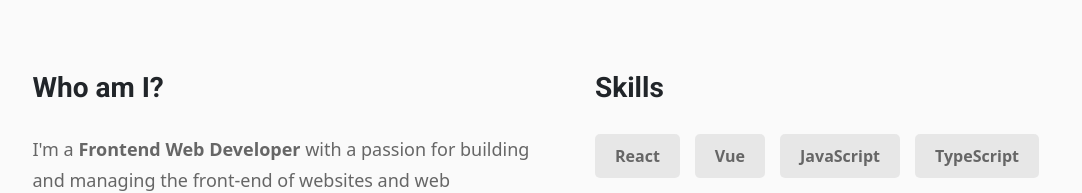
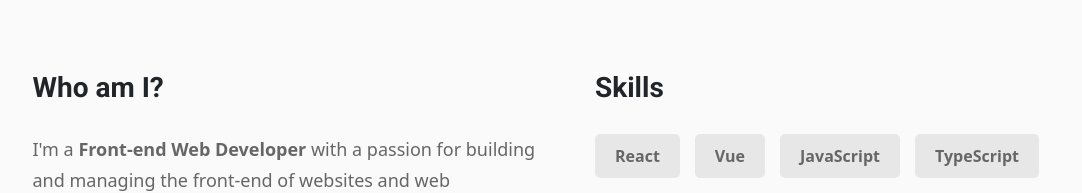
Before and after one commit to pateagardev/patricks-portfolio-site, a React (Create React App) app: page /#/ in a window 1280 px wide. Shown: the part 1100-1293 px from the top of the page, without its empty margins (65-1147 px from the left). Built offline with nearby package versions, Linux system fonts and the light colour scheme.

Commit message:
add - to front end

```diff
--- a/src/componets/AboutSec.js
+++ b/src/componets/AboutSec.js
@@ -16,7 +16,7 @@ const AboutSec = () => {
                     <div className="info-box info-box--about">
                         <h3 class="info-title">Who am I?</h3>
                         <p class="info-box--text">
-                            I'm a <strong>Frontend Web Developer</strong> with a passion for building and managing the front-end of websites and web applications. My goal is to create user-friendly, visually appealing, and highly functional interfaces that contribute to the overall success of the product. I thrive on solving complex problems and bringing creative designs to life through clean, efficient code. Whether it's enhancing user experience or optimizing performance, I'm dedicated to delivering top-notch results. Check out some of my work in the <strong>Projects</strong> section to see the range and depth of my expertise.
+                            I'm a <strong>Front-end Web Developer</strong> with a passion for building and managing the front-end of websites and web applications. My goal is to create user-friendly, visually appealing, and highly functional interfaces that contribute to the overall success of the product. I thrive on solving complex problems and bringing creative designs to life through clean, efficient code. Whether it's enhancing user experience or optimizing performance, I'm dedicated to delivering top-notch results. Check out some of my work in the <strong>Projects</strong> section to see the range and depth of my expertise.
                         </p>
                         <p class="info-box--text">
                             If you have job opportunities where I can contribute, learn, and grow, I'd love to connect. Please don't hesitate to <a href="mailto:hi@pateagar.com"> get in touch.</a>
```
